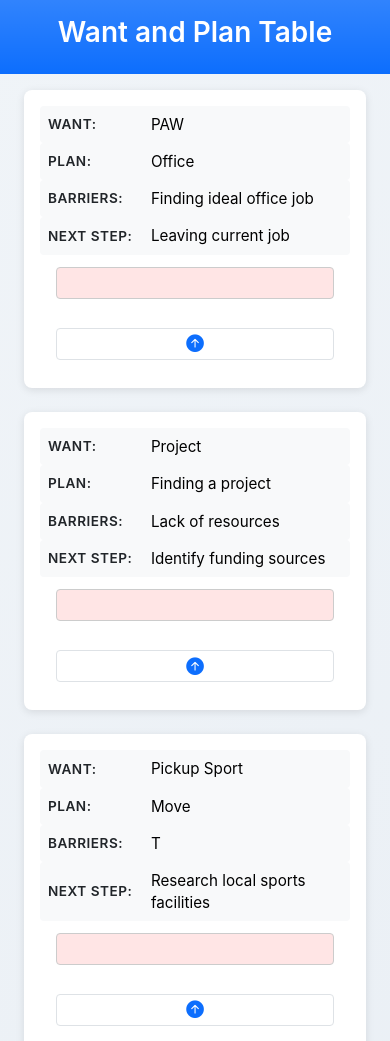
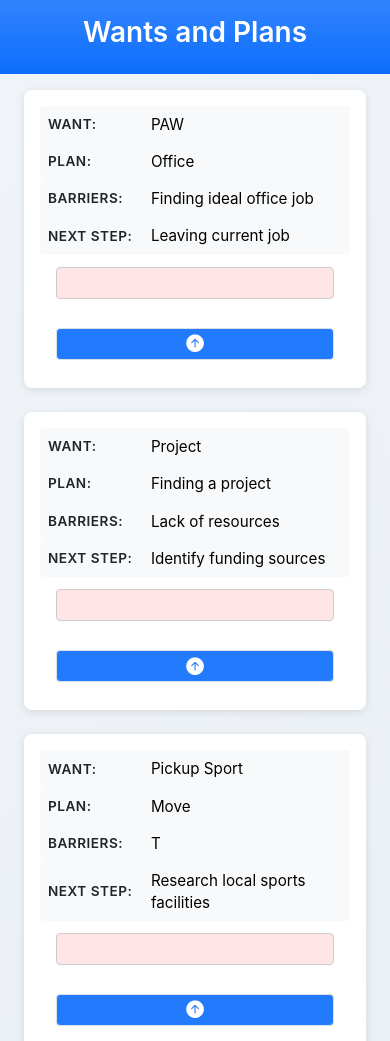
Before and after one commit to Peterbgood/plan, a plain HTML site: page index.html in a window 390 px wide. Shown: the top 1041 px of the page. Drawn offline with nearby package versions, Linux system fonts and the light colour scheme.

Commit message:
Update index.html

```diff
--- a/index.html
+++ b/index.html
@@ -3,7 +3,7 @@
 <head>
   <meta charset="UTF-8" />
   <meta name="viewport" content="width=device-width, initial-scale=1.0, maximum-scale=1.0, user-scalable=no"/>
-  <title>Want and Plan Table</title>
+  <title>Wants and Plan Table</title>
   <link href="https://cdn.jsdelivr.net/npm/bootstrap@5.3.3/dist/css/bootstrap.min.css" rel="stylesheet" integrity="sha384-QWTKZyjpPEjISv5WaRU9OFeRpok6YctnYmDr5pNlyT2bRjXh0JMhjY6hW+ALEwIH" crossorigin="anonymous">
   <link href="https://cdn.jsdelivr.net/npm/bootstrap-icons@1.11.3/font/bootstrap-icons.css" rel="stylesheet">
   <style>
@@ -210,7 +210,7 @@
         box-sizing: border-box;
         border-radius: 4px;
       }
-      .btn-up {
+  .btn-up {
         width: 100%;
         height: 32px;
         margin: 0;
@@ -218,6 +218,8 @@
         box-sizing: border-box;
         border-radius: 4px;
         font-size: 1.1rem;
+        background-color: #227bfd;
+        color: #fff
       }
       .table-container {
         padding: 0 0.75rem;
@@ -242,7 +244,7 @@
 </head>
 <body>
   <header class="bg-primary bg-gradient text-white text-center py-3">
-    <h1>Want and Plan Table</h1>
+    <h1>Wants and Plans</h1>
   </header>
   <main class="container">
     <div class="table-container">
```
